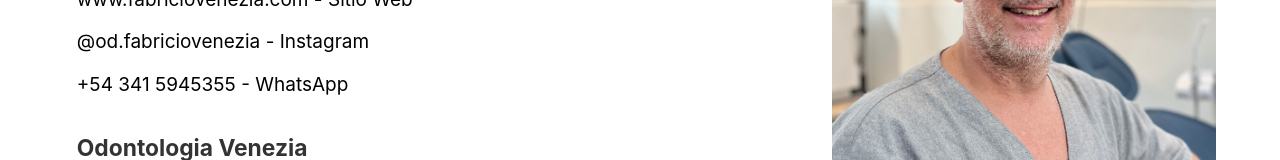
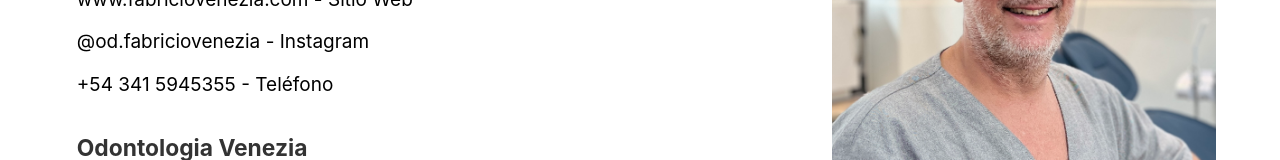
Before and after one commit to fabriciovenezia/fabriciovenezia.com, a React (Create React App) app: page / in a window 1280 px wide. Both pictures are taken after a click on the button "Contacto". Shown: the part 325-485 px from the top of the page. Built offline with nearby package versions, Linux system fonts and the light colour scheme.

Commit message:
Added titles

```diff
--- a/src/locales/en.json
+++ b/src/locales/en.json
@@ -80,6 +80,12 @@
 			"website": "www.odontologiavenezia.com",
 			"instagram": "@odontologiavenezia",
 			"phone": "+54 341 8369025"
+		},
+		"titles": {
+			"email": "Email",
+			"website": "Website",
+			"instagram": "Instagram",
+			"phone": "Phone"
 		}
 	}
 }
--- a/src/locales/es.json
+++ b/src/locales/es.json
@@ -80,6 +80,12 @@
 			"website": "www.odontologiavenezia.com",
 			"instagram": "@odontologiavenezia",
 			"phone": "+54 341 8369025"
+		},
+		"titles": {
+			"email": "Email",
+			"website": "Sitio Web",
+			"instagram": "Instagram",
+			"phone": "Teléfono"
 		}
 	}
 }
--- a/src/pages/ContactSection.js
+++ b/src/pages/ContactSection.js
@@ -9,6 +9,7 @@ const ContactSection = () => {
 
   const renderContactInfo = section => {
     const data = t(`contact.${section}`, { returnObjects: true });
+    const titles = t(`contact.titles`, { returnObjects: true });
 
     return (
       <AnimatedSection className="contact-section">
@@ -19,21 +20,21 @@ const ContactSection = () => {
             target="_blank"
             rel="noopener noreferrer"
           >
-            {data.email} - Email
+            {data.email} - {titles.email}
           </a>
           <a
             href={`https://${data.website}`}
             target="_blank"
             rel="noopener noreferrer"
           >
-            {data.website} - Sitio Web
+            {data.website} - {titles.website}
           </a>
           <a
             href={`https://www.instagram.com/${data.instagram.slice(1)}`}
             target="_blank"
             rel="noopener noreferrer"
           >
-            {data.instagram} - Instagram
+            {data.instagram} - {titles.instagram}
           </a>
           {section === "personal" ? (
             <a
@@ -41,7 +42,7 @@ const ContactSection = () => {
               target="_blank"
               rel="noopener noreferrer"
             >
-              {data.whatsapp} - WhatsApp
+              {data.whatsapp} - {titles.phone}
             </a>
           ) : (
             <a
@@ -49,7 +50,7 @@ const ContactSection = () => {
               target="_blank"
               rel="noopener noreferrer"
             >
-              {data.phone} - Teléfono
+              {data.phone} - {titles.phone}
             </a>
           )}
         </div>
```
